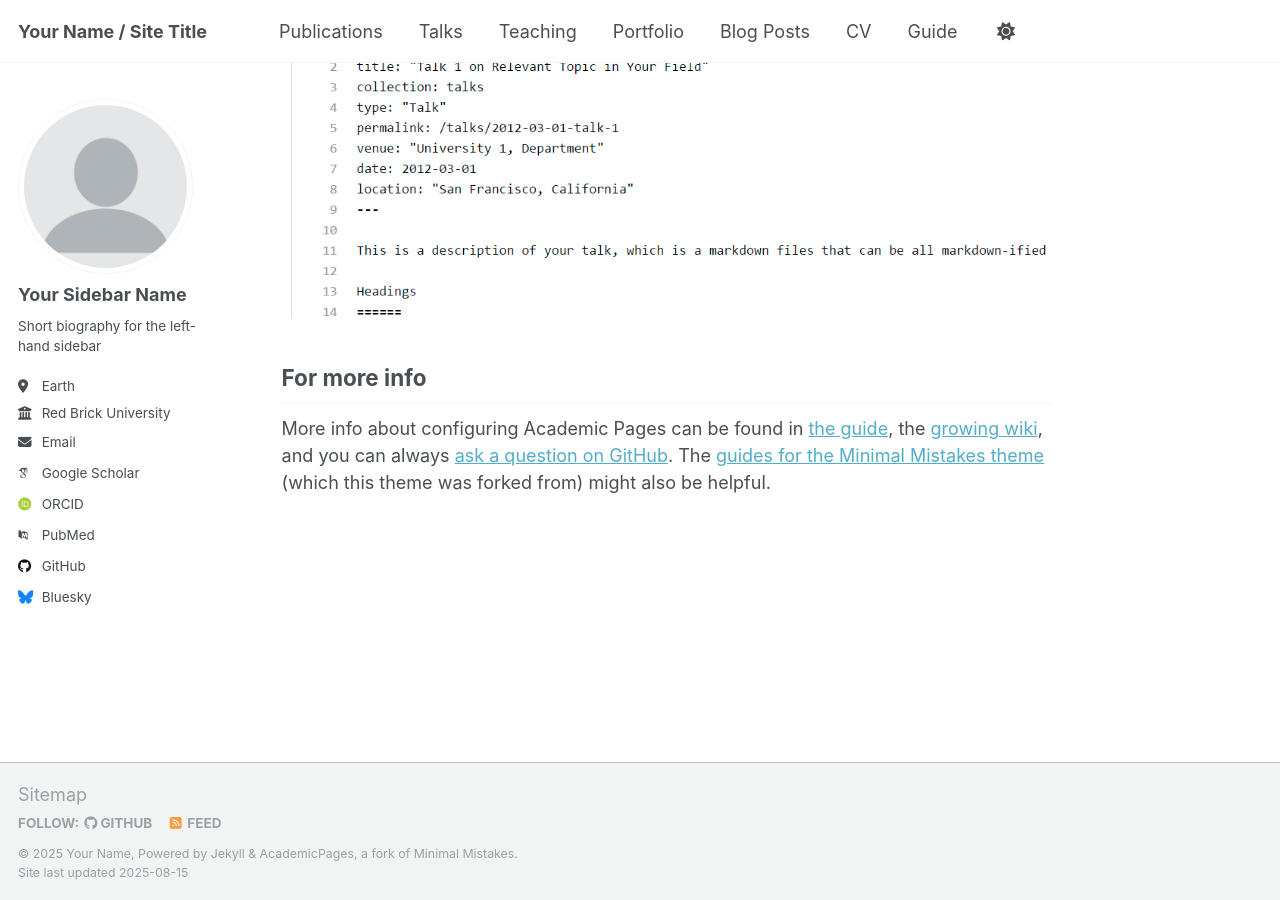
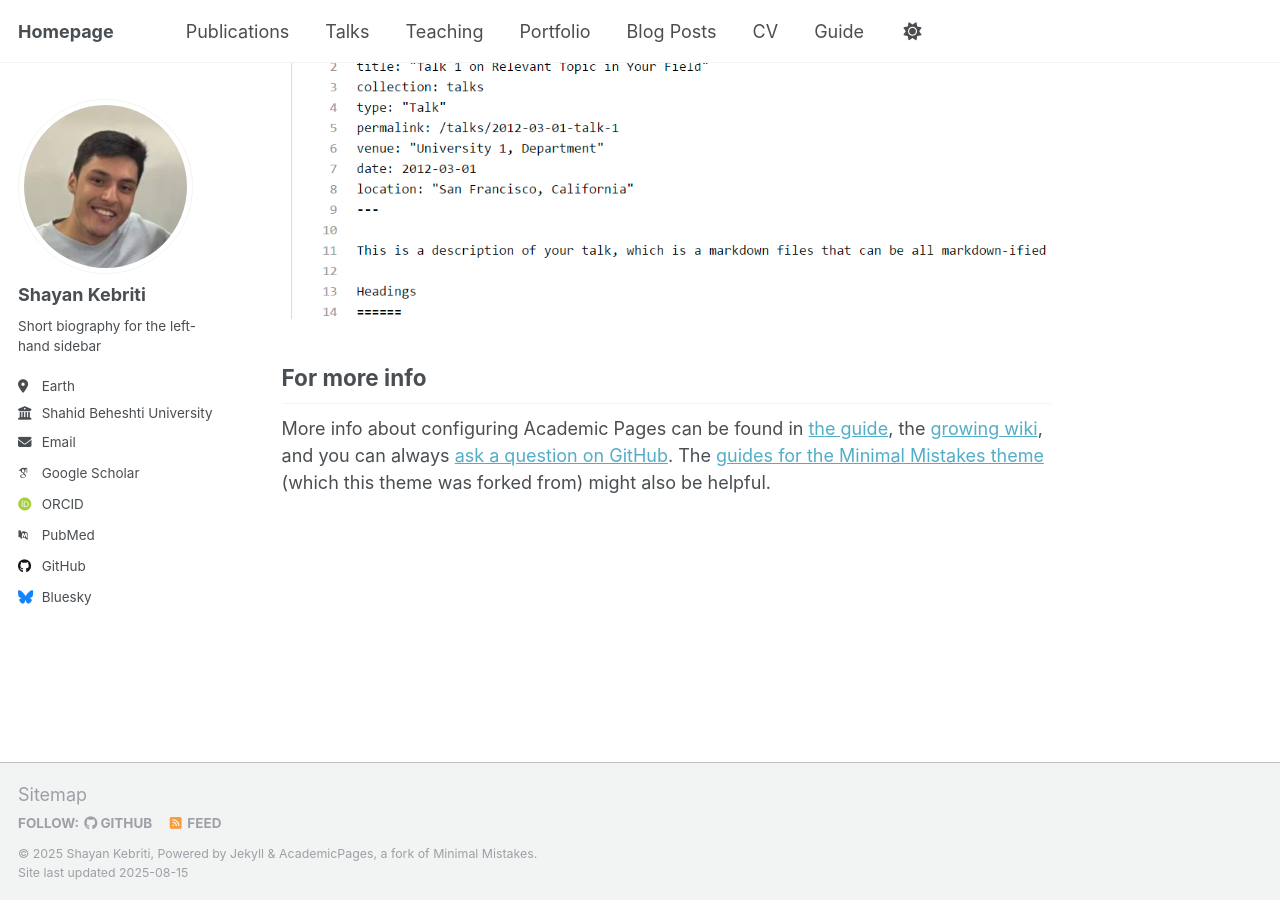
Before and after one commit to shayankebriti/shayankebriti.github.io, a Jekyll site: the page built from _pages/about.md, in a window 1280 px wide and 900 px high, scrolled down 2880 px. Built offline with Jekyll 4.4.1, drawn with Linux system fonts in a browser that asks for light colours; some web fonts are replaced; a script that is not in the unit is left out.

Commit message:
update name

```diff
--- a/_config.yml
+++ b/_config.yml
@@ -9,13 +9,13 @@
 # Basic Site Settings
 locale                   : "en-US"
 site_theme               : "default"
-title                    : "Your Name / Site Title"
+title                    : "Homepage"
 title_separator          : "-"
-name                     : &name "Your Name"
+name                     : &name "Shayan Kebriti"
 description              : &description "personal description"
-url                      : https://academicpages.github.io # the base hostname & protocol for your site e.g. "https://[your GitHub username].github.io" or if you already have some other page hosted on Github then use "https://[your GitHub username].github.io/[Your Repo Name]"
+url                      : https://shayankebriti.github.io # the base hostname & protocol for your site e.g. "https://[your GitHub username].github.io" or if you already have some other page hosted on Github then use "https://[your GitHub username].github.io/[Your Repo Name]"
 baseurl                  : "" # the subpath of your site, e.g. "/blog"
-repository               : "academicpages/academicpages.github.io"
+repository               : "shayankebriti/shayankebriti.github.io"
 
 # Site Author - The following control what appear as part of the author content on the side bar.
 #               If a field is blank the icon and link will not appear, otherwise it will be shown.
@@ -23,11 +23,11 @@ repository               : "academicpages/academicpages.github.io"
 author:
   # Biographic information
   avatar           : "profile.png"
-  name             : "Your Sidebar Name"
+  name             : "Shayan Kebriti"
   pronouns         : # example: "she/her"
   bio              : "Short biography for the left-hand sidebar"
   location         : "Earth"
-  employer         : "Red Brick University"
+  employer         : "Shahid Beheshti University"
   uri              : # URL
   email            : "none@example.org"
 
```
Also changed, not shown: images/profile.png.
